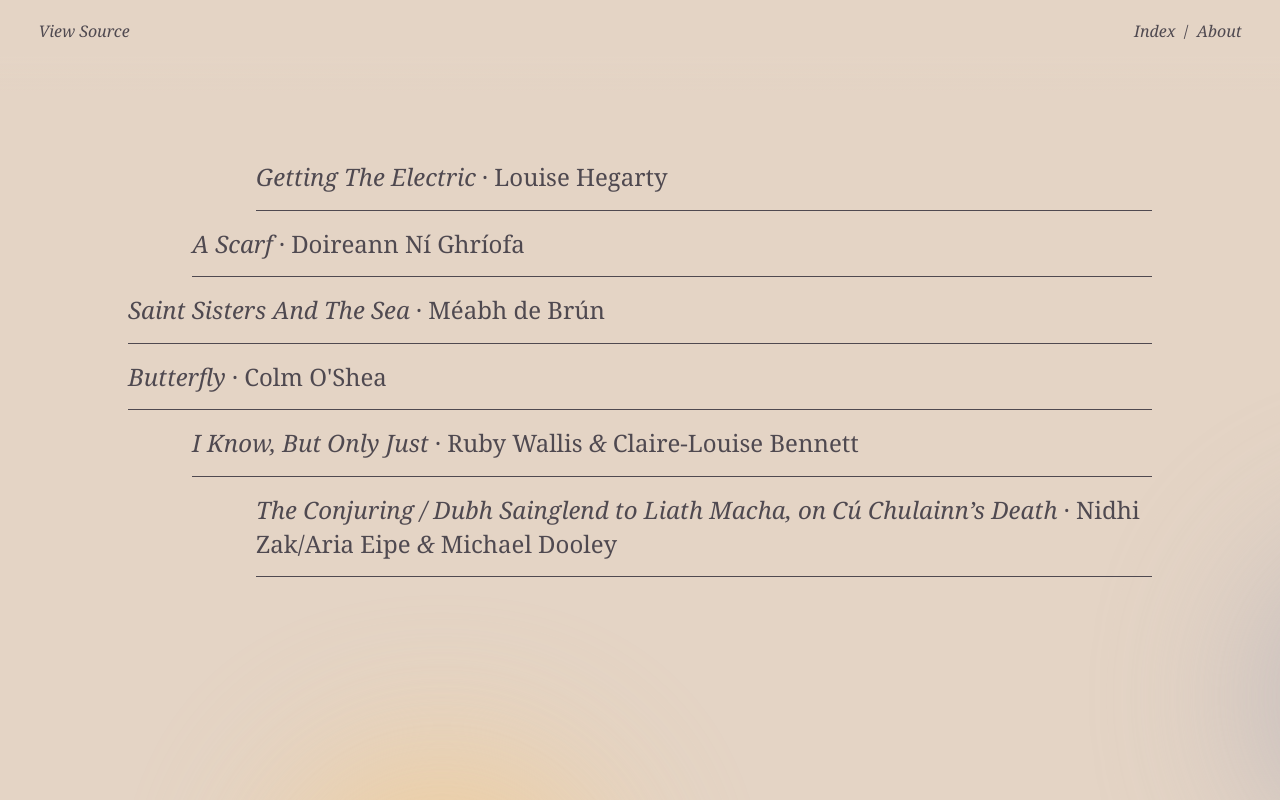
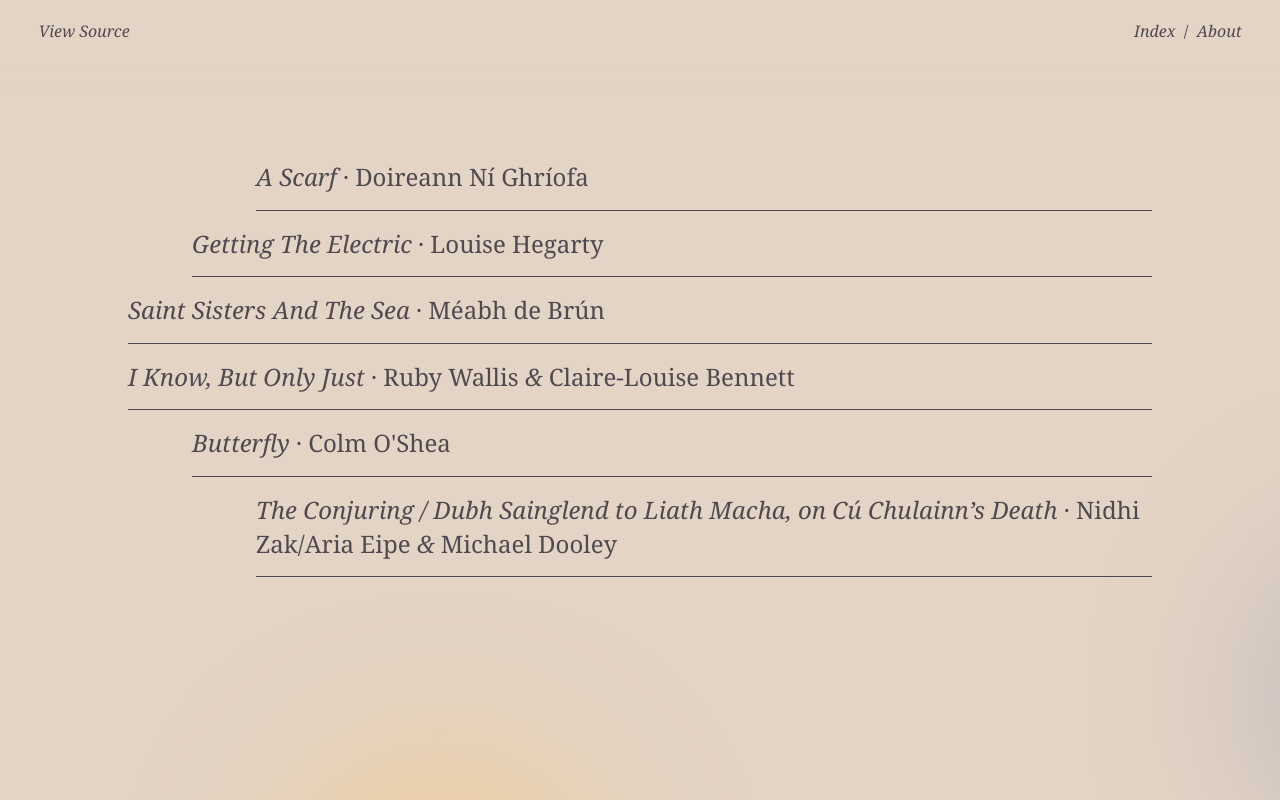
Before and after one commit to ianmaleney/solas-nua, a Svelte app: page / in a window 1280 px wide. Shown: the top 800 px of the page. Built offline with nearby package versions, Linux system fonts and the light colour scheme; a web font is replaced by a local one.

Commit message:
Order on homepage

```diff
--- a/src/routes/Home.svelte
+++ b/src/routes/Home.svelte
@@ -19,13 +19,13 @@
 >
   <ul id="toc">
     <li>
-      <Link to="/getting-the-electric"
-        ><em>Getting The Electric</em>&nbsp;&middot;&nbsp;Louise Hegarty</Link
+      <Link to="/a-scarf"
+        ><em>A Scarf</em>&nbsp;&middot;&nbsp;Doireann Ní Ghríofa</Link
       >
     </li>
     <li>
-      <Link to="/a-scarf"
-        ><em>A Scarf</em>&nbsp;&middot;&nbsp;Doireann Ní Ghríofa</Link
+      <Link to="/getting-the-electric"
+        ><em>Getting The Electric</em>&nbsp;&middot;&nbsp;Louise Hegarty</Link
       >
     </li>
     <li>
@@ -34,14 +34,14 @@
       >
     </li>
     <li>
-      <Link to="/butterfly"
-        ><em>Butterfly</em>&nbsp;&middot;&nbsp;Colm O'Shea</Link
+      <Link to="/only-just"
+        ><em>I Know, But Only Just</em>&nbsp;&middot;&nbsp;Ruby Wallis
+        <em>&</em> Claire-Louise Bennett</Link
       >
     </li>
     <li>
-      <Link to="/only-just"
-        ><em>I Know, But Only Just</em>&nbsp;&middot;&nbsp;Ruby Wallis
-        <em>&</em> Claire-Louise Bennett</Link
+      <Link to="/butterfly"
+        ><em>Butterfly</em>&nbsp;&middot;&nbsp;Colm O'Shea</Link
       >
     </li>
     <li>
```
